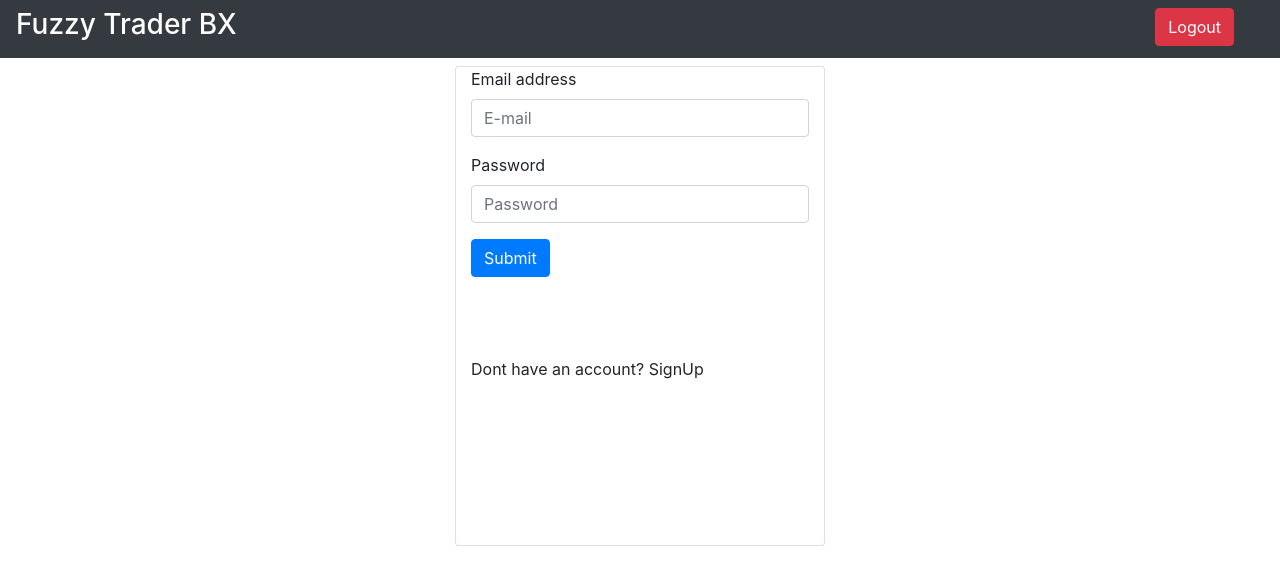
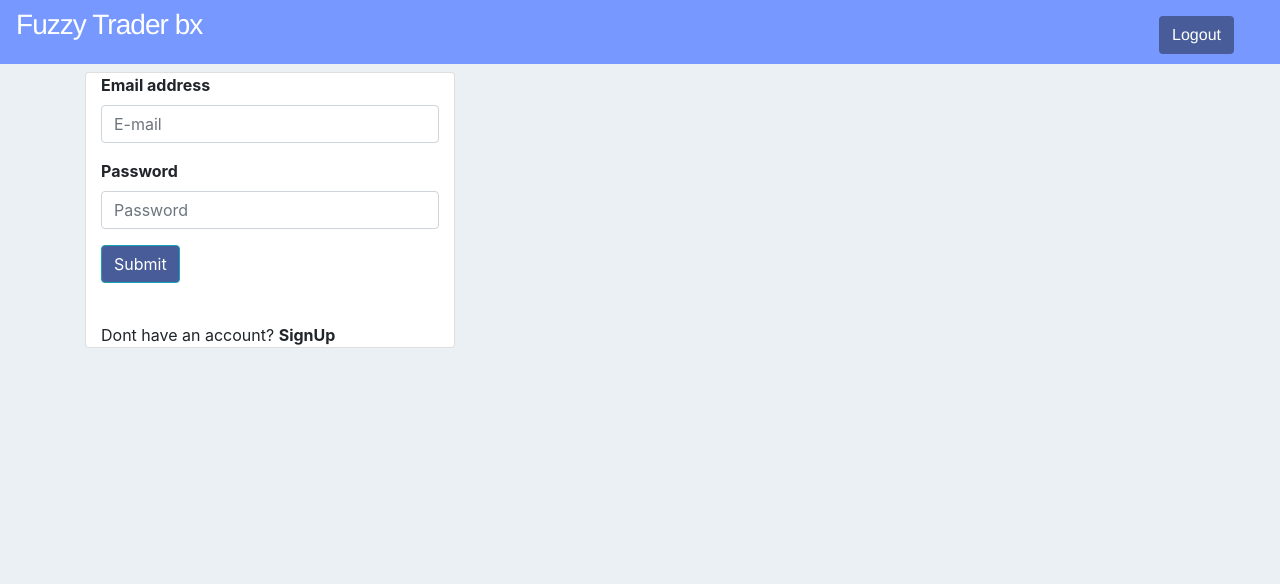
Before and after one commit to fuzzyTraderBx/fuzzy_trader_front, a React (Create React App) app: page /login in a window 1280 px wide. Shown: the top 584 px of the page. Built offline with nearby package versions, Linux system fonts and the light colour scheme.

Commit message:
Improve interface

```diff
--- /dev/null
+++ b/src/components/Header/Header.css
@@ -0,0 +1,12 @@
+.navbar{
+    background-color: #79f;
+    font-family: "Helvetica";
+    font-size: 2rem;
+    letter-spacing: -0.03em;
+    z-index: 2;
+}
+
+.btn{
+    background-color: #475c98;
+    color: white;
+}
--- a/src/components/Header/Header.js
+++ b/src/components/Header/Header.js
@@ -1,7 +1,7 @@
-
 import React from 'react';
 import axios from 'axios';
 import { withRouter } from "react-router-dom";
+import './Header.css'
 function Header(props) {
     const capitalize = (s) => {
         if (typeof s !== 'string') return ''
@@ -9,13 +9,13 @@ function Header(props) {
     }
     let title = capitalize(props.location.pathname.substring(1,props.location.pathname.length))
     if(props.location.pathname === '/home' || '/search/:max_price') {
-        title = 'Fuzzy Trader BX'
+        title = 'Fuzzy Trader bx'
     }
     function renderLogout() {
         if(props.location.pathname === '/home'|| '/search/:max_price'){
             return(
                 <div className="ml-auto">
-                    <button className="btn btn-danger" onClick={() => handleLogout()}>Logout</button>
+                    <button className="btn" onClick={() => handleLogout()}>Logout</button>
                 </div>
             )
         }
@@ -42,7 +42,7 @@ function Header(props) {
         props.history.push('/home');
     }
     return(
-        <nav className="navbar navbar-dark bg-dark">
+        <nav className="navbar navbar-custom">
             <div className="row col-12 d-flex justify-content-center text-white">
                 <span className="h3" onClick={redirectToHome}>{props.title || title}</span>
                 {renderLogout()}
--- a/src/components/Home/Home.css
+++ b/src/components/Home/Home.css
@@ -1,4 +1,9 @@
 .home_div{
     display:flex;
     flex-direction:row;
+    font-family: -apple-system;
 }
+
+h2, h3{
+    color: #333333;
+}
--- a/src/components/Home/Home.js
+++ b/src/components/Home/Home.js
@@ -32,12 +32,12 @@ function Home(props) {
         <div className="mt-2 home_div">
           <div>
             <div>
-                <h1>Churulei, seu patrimônio hoje:</h1>
-                <h2>{wallet} </h2>
+                <h2>Churulei, seu patrimônio hoje:</h2>
+                <h3>$ {wallet} </h3>
             </div>
 
             <div className="wallet">
-                <Table striped bordered hover>
+                <Table >
                     <thead>
                         <tr>
                         <th>#</th>
--- a/src/components/Invest/Invest.css
+++ b/src/components/Invest/Invest.css
@@ -1,6 +1,6 @@
 .invest{
     width: 100%;
-    font-family: arial;
+    font-family: -apple-system;
     margin-left: 50%;
 }
 /* .search{
--- a/src/components/LoginForm/LoginForm.css
+++ b/src/components/LoginForm/LoginForm.css
@@ -1,7 +1,20 @@
-.login-card {
-    min-height: 60vh;
+/* .login-card {
+    min-height: 2vh;
+    position: relative;
+} */
+
+#container{
+    align-self: center;
 }
 
 .registerMessage {
-    margin-top: 10vh;
+    margin-top: 5vh;
 }
+
+body{
+    align-content: center;
+    height: 100%;
+    width: 100%;
+    background-color: #ebf0f5;
+    background-repeat: no-repeat;
+}
--- a/src/components/LoginForm/LoginForm.js
+++ b/src/components/LoginForm/LoginForm.js
@@ -56,10 +56,12 @@ function LoginForm(props) {
         props.updateTitle('SignUp');
     }
     return(
+        <body>
+            <div id='container'>
                 <div className="card col-12 col-lg-4 login-card mt-2 hv-center">
                     <form>
                         <div className="form-group text-left">
-                <label htmlFor="exampleInputEmail1">Email address</label>
+                        <label htmlFor="exampleInputEmail1"><b>Email address</b></label>
                         <input type="email"
                             className="form-control"
                             id="email"
@@ -70,7 +72,7 @@ function LoginForm(props) {
                         />
                         </div>
                         <div className="form-group text-left">
-                <label htmlFor="exampleInputPassword1">Password</label>
+                        <label htmlFor="exampleInputPassword1"><b>Password</b></label>
                         <input type="password"
                             className="form-control"
                             id="password"
@@ -83,7 +85,7 @@ function LoginForm(props) {
                         </div>
                         <button
                             type="submit"
-                    className="btn btn-primary"
+                            className="btn btn-info"
                             onClick={onSubmit}
                         >Submit</button>
                     </form>
@@ -92,9 +94,11 @@ function LoginForm(props) {
                     </div>
                     <div className="registerMessage">
                         <span>Dont have an account? </span>
-                <span className="loginText" onClick={() => redirectToRegister()}>SignUp</span>
+                        <span className="loginText" onClick={() => redirectToRegister()}><b>SignUp</b></span>
                     </div>
                 </div>
+            </div>
+        </body>
     )
 }
 
--- a/src/components/Wallet/Wallet.css
+++ b/src/components/Wallet/Wallet.css
@@ -1,3 +1,13 @@
 .wallet{
+    background-color: white;
+    -webkit-border-radius: 5px;
+    -moz-border-radius: 5px;
+    border-radius: 5px;
 
 }
+
+table{
+    border-radius: 5px;
+    -webkit-border-radius: 5px;
+    -moz-border-radius: 5px;
+}
```
Also changed, not shown: public/index.html (+3 -20 lines). Lines whose indentation alone changed are shown as unchanged.
